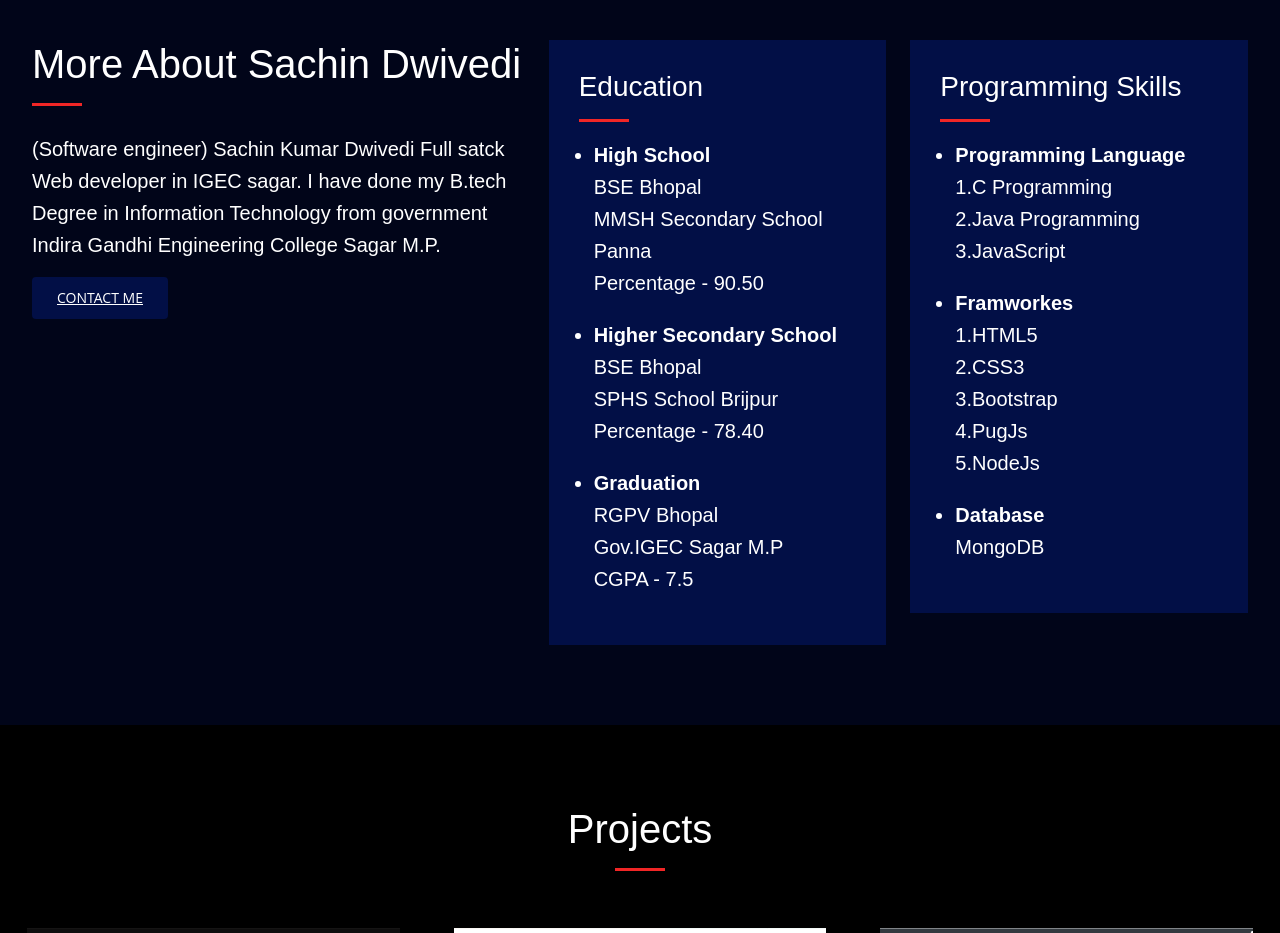
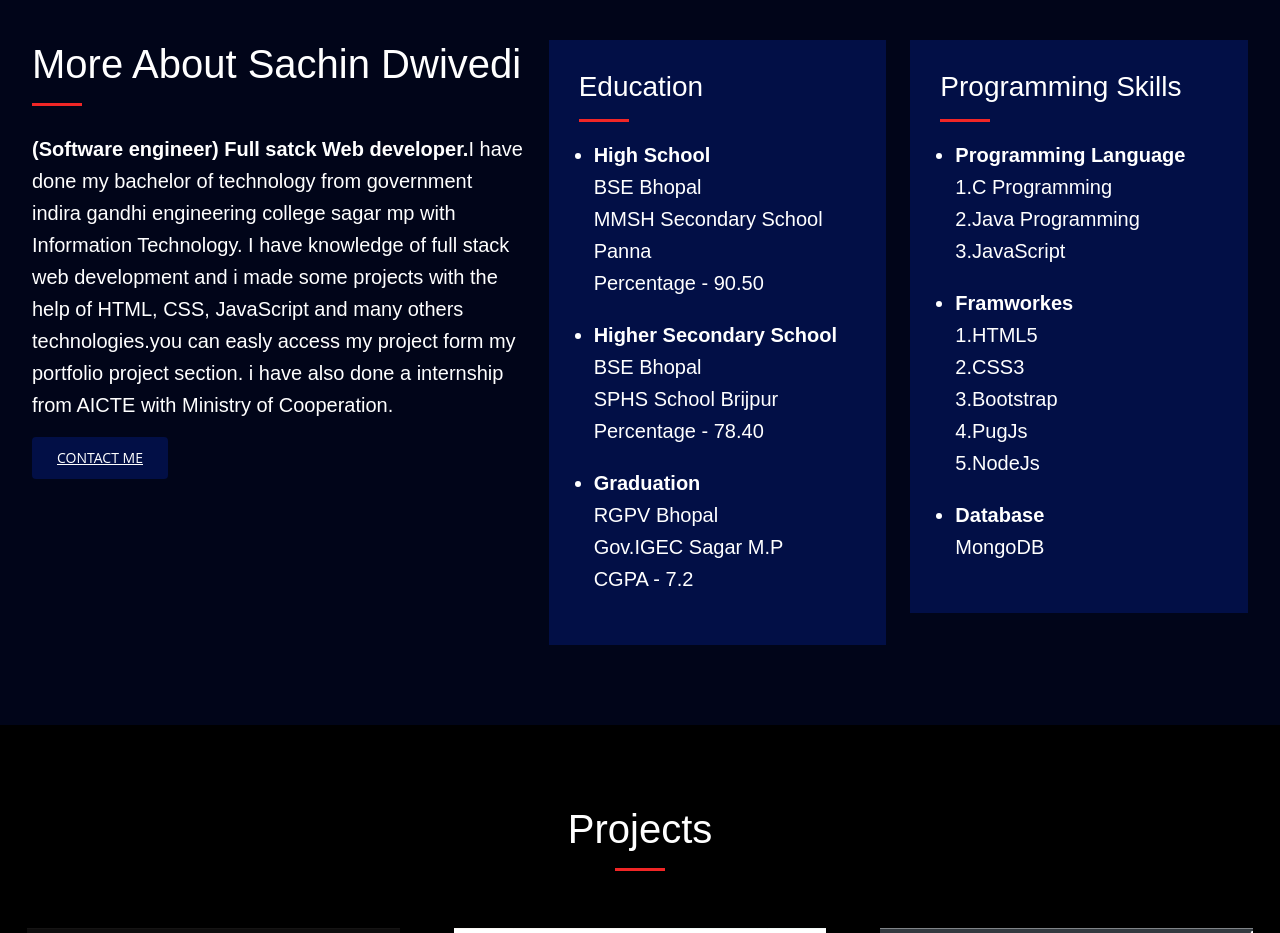
Before and after one commit to sachindwi17/sachindwivedi, a plain HTML site: page index.html in a window 1280 px wide. Shown: the part 840-1773 px from the top of the page. Drawn offline with nearby package versions, Linux system fonts and the light colour scheme.

Commit message:
Update index.html

```diff
--- a/index.html
+++ b/index.html
@@ -67,9 +67,11 @@
 			<div class="row">
 				<div class="col-md-5 text-justify">
 					<h2 class="bdr-btm">More About Sachin Dwivedi</h2>
-					<p>(Software engineer) Sachin Kumar Dwivedi Full satck Web developer in IGEC sagar. I have done my
-						B.tech Degree in Information Technology from government Indira Gandhi Engineering College Sagar
-						M.P. </p>
+					<p><b>(Software engineer) Full satck Web developer.</b>I have done my bachelor of technology from
+						government indira gandhi engineering college sagar mp with Information Technology. I have
+						knowledge of full stack web development and i made some projects with the help of HTML, CSS,
+						JavaScript and many others technologies.you can easly access my project form my portfolio
+						project section. i have also done a internship from AICTE with Ministry of Cooperation.</p>
 					<a href="#contact" class="btn1">Contact Me</a>
 				</div>
 				<div class="col-md">
@@ -80,7 +82,7 @@
 								MMSH Secondary School Panna <br>Percentage - 90.50</li>
 							<li><strong>Higher Secondary School</strong> <br>BSE Bhopal <br>SPHS School Brijpur <br>
 								Percentage - 78.40</li>
-							<li><strong>Graduation</strong> <br>RGPV Bhopal <br> Gov.IGEC Sagar M.P <br> CGPA - 7.5
+							<li><strong>Graduation</strong> <br>RGPV Bhopal <br> Gov.IGEC Sagar M.P <br> CGPA - 7.2
 							</li>
 						</ul>
 					</div>
@@ -115,7 +117,8 @@
 								App</a>
 						</h3>
 					</div>
-					<button class="gobtn"><a href="https://sachindwi17.github.io/Quiz-App/quiz%20app/" target="_blank">Go & Check
+					<button class="gobtn"><a href="https://sachindwi17.github.io/Quiz-App/quiz%20app/"
+							target="_blank">Go & Check
 						</a></button>
 				</div>
 				<div class="col-md-4">
@@ -124,7 +127,8 @@
 						<h3><a href="https://sachindwi17.github.io/Encryption-Decryption-project/"
 								target="_blank">Encryption&Decryption System</a></h3>
 					</div>
-					<button class="gobtn"><a href="https://sachindwi17.github.io/Encryption-Decryption-project" target="_blank">Go & Check
+					<button class="gobtn"><a href="https://sachindwi17.github.io/Encryption-Decryption-project"
+							target="_blank">Go & Check
 						</a></button>
 				</div>
 				<div class="col-md-4">
@@ -132,7 +136,8 @@
 						<h3><a href="https://sachindwi17.github.io/My-Magic-Notes/My%20Magic%20Notes/"
 								target="_blank">My-Magic-Notes</a></h3>
 					</div>
-					<button class="gobtn"><a href="https://sachindwi17.github.io/My-Magic-Notes/My%20Magic%20Notes/" target="_blank">Go & Check
+					<button class="gobtn"><a href="https://sachindwi17.github.io/My-Magic-Notes/My%20Magic%20Notes/"
+							target="_blank">Go & Check
 						</a></button>
 				</div>
 				<div class="col-md-4">
@@ -140,7 +145,9 @@
 						<h3><a href="https://sachindwi17.github.io/indian-post-login-page/indiapostloginpage/"
 								target="_blank">Indian Post Login Page</a></h3>
 					</div>
-					<button class="gobtn"><a href="https://sachindwi17.github.io/indian-post-login-page/indiapostloginpage" target="_blank">Go & Check
+					<button class="gobtn"><a
+							href="https://sachindwi17.github.io/indian-post-login-page/indiapostloginpage"
+							target="_blank">Go & Check
 						</a></button>
 				</div>
 				<div class="col-md-4">
@@ -148,7 +155,8 @@
 						<h3><a href="https://sachindwi17.github.io/mytictactoe/tic%20tac%20toe/"
 								target="_blank">MyTicTacToe Game</a></h3>
 					</div>
-					<button class="gobtn"><a href="https://sachindwi17.github.io/mytictactoe/tic%20tac%20toe/" target="_blank">Go & Check
+					<button class="gobtn"><a href="https://sachindwi17.github.io/mytictactoe/tic%20tac%20toe/"
+							target="_blank">Go & Check
 						</a></button>
 				</div>
 				<div class="col-md-4">
@@ -156,7 +164,9 @@
 						<h3><a href="https://sachindwi17.github.io/eshramgovwebsite/shramcardpage/index.html"
 								target="_blank">Shram Card login Page</a></h3>
 					</div>
-					<button class="gobtn"><a href="https://sachindwi17.github.io/eshramgovwebsite/shramcardpage/index.html" target="_blank">Go & Check
+					<button class="gobtn"><a
+							href="https://sachindwi17.github.io/eshramgovwebsite/shramcardpage/index.html"
+							target="_blank">Go & Check
 						</a></button>
 				</div>
 			</div>
@@ -209,7 +219,7 @@
 				})
 			});
 			const data = await res.json();
-			if(data.Success) {
+			if (data.Success) {
 				document.getElementById('form_details').innerHTML = "<b>Thanks for Contact Us!</b>";
 			}
 		}
```
Lines whose indentation alone changed are shown as unchanged.
